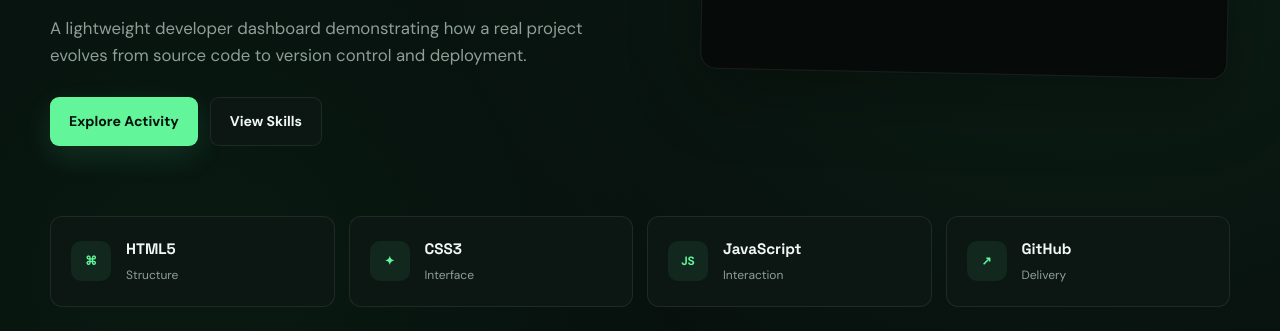
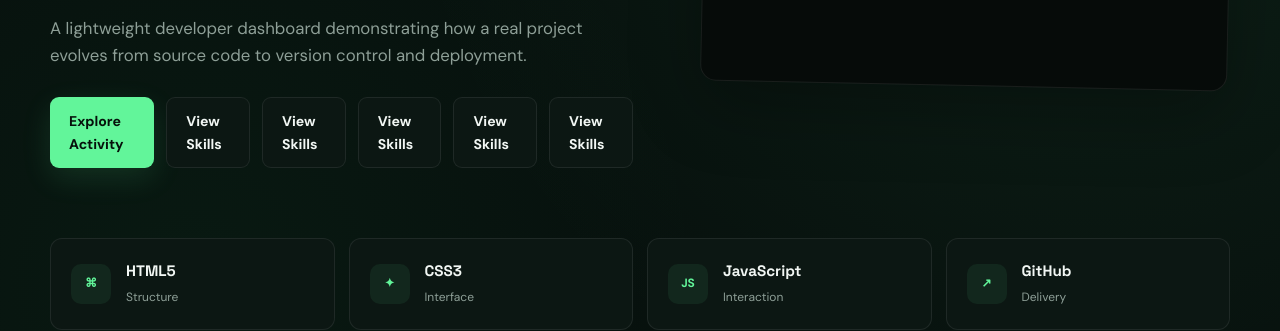
Before and after one commit to ClassWithBhavesh/trial-github, a plain HTML site: page index.html in a window 1280 px wide. Shown: the part 469-800 px from the top of the page. Drawn offline with Linux system fonts and the light colour scheme.

Commit message:
elements copied

```diff
--- a/index.html
+++ b/index.html
@@ -49,6 +49,10 @@
             </p>
             <div class="hero-actions">
               <a href="#activity" class="btn btn-primary">Explore Activity</a>
+              <a href="#skills" class="btn btn-secondary">View Skills</a>
+              <a href="#skills" class="btn btn-secondary">View Skills</a>
+              <a href="#skills" class="btn btn-secondary">View Skills</a>
+              <a href="#skills" class="btn btn-secondary">View Skills</a>
               <a href="#skills" class="btn btn-secondary">View Skills</a>
             </div>
           </div>
```
